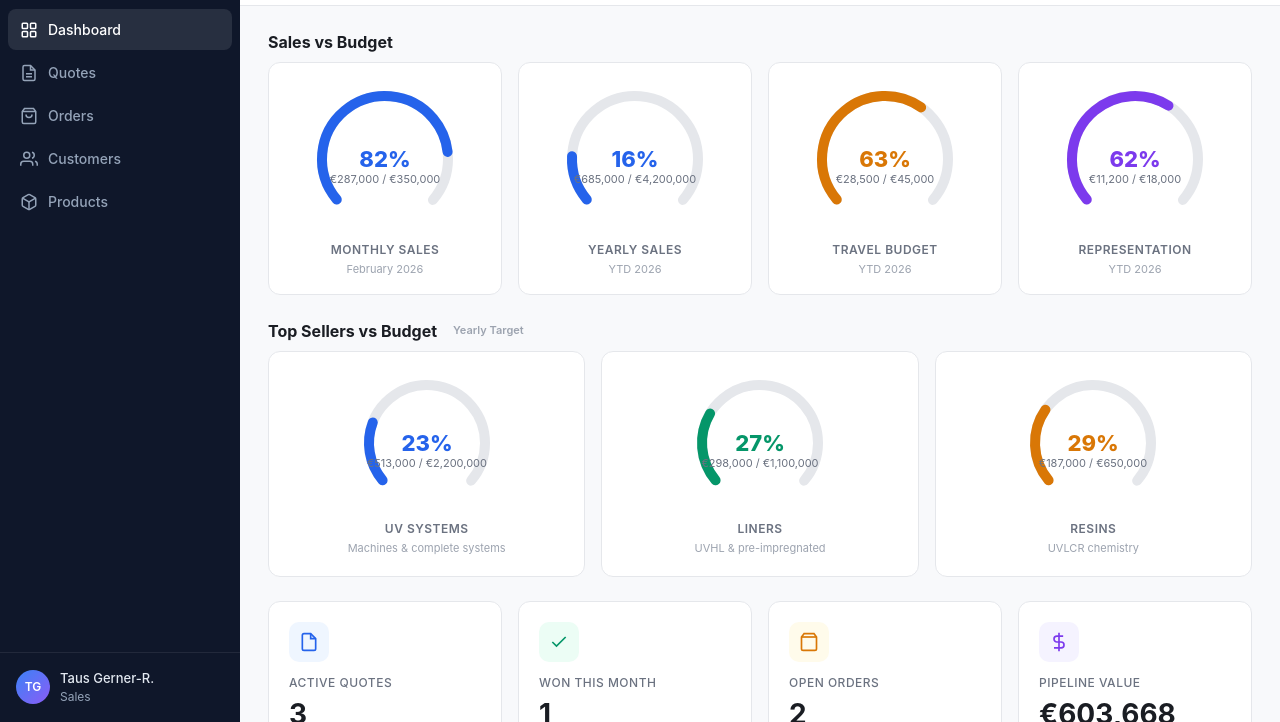
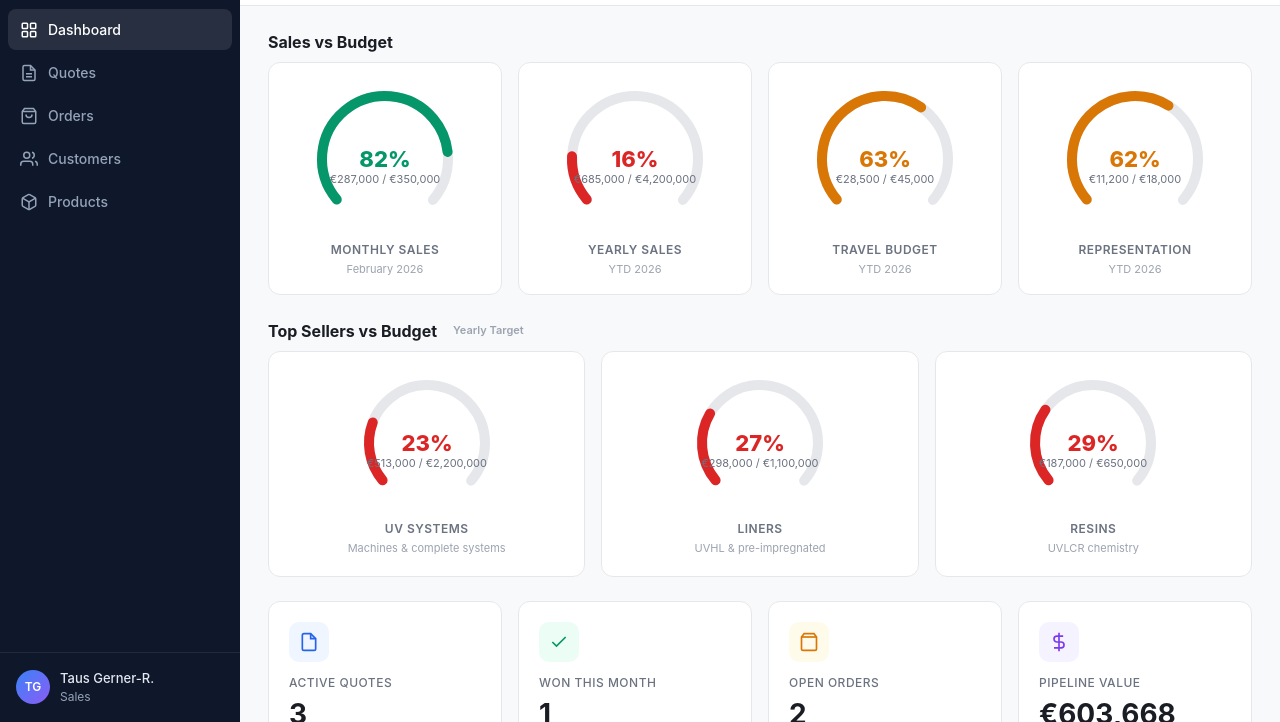
Before and after one commit to TausStorm/resersher, a plain HTML site: page docs/index.html in a window 1280 px wide. Shown: the part 78-800 px from the top of the page. Drawn offline with Linux system fonts and the light colour scheme.

Commit message:
fix: unified gauge colors — red ≤50%, orange 51-69%, green ≥70%

```diff
--- a/docs/index.html
+++ b/docs/index.html
@@ -1690,8 +1690,7 @@
   // rotate so gap sits at the bottom: 90° (south) + half-gap (50°) = 140°
   var rot = 140;
 
-  var gaugeColor = color || (displayPct >= 90 ? '#059669' : displayPct >= 60 ? '#2563eb' : displayPct >= 40 ? '#d97706' : '#dc2626');
-  if (pct > 1 && (color === '#d97706' || color === '#7c3aed')) gaugeColor = '#dc2626';
+  var gaugeColor = displayPct >= 70 ? '#059669' : displayPct > 50 ? '#d97706' : '#dc2626';
 
   var amountText = '';
   if (showAmounts !== false) {
@@ -1813,18 +1812,18 @@
     // === SALES BUDGET GAUGES ===
     '<div class="dashboard-section"><h2>Sales vs Budget</h2></div>' +
     '<div class="gauge-grid">' +
-      '<div class="gauge-card">' + buildGauge(b.monthlySales.actual, b.monthlySales.target, 150, '#2563eb') + '<div class="gauge-label">Monthly Sales</div><div class="gauge-detail">' + b.monthlySales.month + ' 2026</div></div>' +
-      '<div class="gauge-card">' + buildGauge(b.yearlySales.actual, b.yearlySales.target, 150, '#2563eb') + '<div class="gauge-label">Yearly Sales</div><div class="gauge-detail">YTD 2026</div></div>' +
-      '<div class="gauge-card">' + buildGauge(b.travel.actual, b.travel.target, 150, '#d97706') + '<div class="gauge-label">Travel Budget</div><div class="gauge-detail">YTD 2026</div></div>' +
-      '<div class="gauge-card">' + buildGauge(b.representation.actual, b.representation.target, 150, '#7c3aed') + '<div class="gauge-label">Representation</div><div class="gauge-detail">YTD 2026</div></div>' +
+      '<div class="gauge-card">' + buildGauge(b.monthlySales.actual, b.monthlySales.target, 150) + '<div class="gauge-label">Monthly Sales</div><div class="gauge-detail">' + b.monthlySales.month + ' 2026</div></div>' +
+      '<div class="gauge-card">' + buildGauge(b.yearlySales.actual, b.yearlySales.target, 150) + '<div class="gauge-label">Yearly Sales</div><div class="gauge-detail">YTD 2026</div></div>' +
+      '<div class="gauge-card">' + buildGauge(b.travel.actual, b.travel.target, 150) + '<div class="gauge-label">Travel Budget</div><div class="gauge-detail">YTD 2026</div></div>' +
+      '<div class="gauge-card">' + buildGauge(b.representation.actual, b.representation.target, 150) + '<div class="gauge-label">Representation</div><div class="gauge-detail">YTD 2026</div></div>' +
     '</div>' +
 
     // === PRODUCT CATEGORY PERFORMANCE ===
     '<div class="dashboard-section"><h2>Top Sellers vs Budget</h2><span class="section-badge">Yearly Target</span></div>' +
     '<div class="cat-gauge-grid">' +
-      '<div class="cat-gauge-card">' + buildGauge(b.categories.uvSystems.actual, b.categories.uvSystems.target, 140, '#2563eb') + '<div class="gauge-label">UV Systems</div><div class="gauge-detail">Machines & complete systems</div></div>' +
-      '<div class="cat-gauge-card">' + buildGauge(b.categories.liners.actual, b.categories.liners.target, 140, '#059669') + '<div class="gauge-label">Liners</div><div class="gauge-detail">UVHL & pre-impregnated</div></div>' +
-      '<div class="cat-gauge-card">' + buildGauge(b.categories.resins.actual, b.categories.resins.target, 140, '#d97706') + '<div class="gauge-label">Resins</div><div class="gauge-detail">UVLCR chemistry</div></div>' +
+      '<div class="cat-gauge-card">' + buildGauge(b.categories.uvSystems.actual, b.categories.uvSystems.target, 140) + '<div class="gauge-label">UV Systems</div><div class="gauge-detail">Machines & complete systems</div></div>' +
+      '<div class="cat-gauge-card">' + buildGauge(b.categories.liners.actual, b.categories.liners.target, 140) + '<div class="gauge-label">Liners</div><div class="gauge-detail">UVHL & pre-impregnated</div></div>' +
+      '<div class="cat-gauge-card">' + buildGauge(b.categories.resins.actual, b.categories.resins.target, 140) + '<div class="gauge-label">Resins</div><div class="gauge-detail">UVLCR chemistry</div></div>' +
     '</div>' +
 
     // === QUICK STATS ROW ===
```
